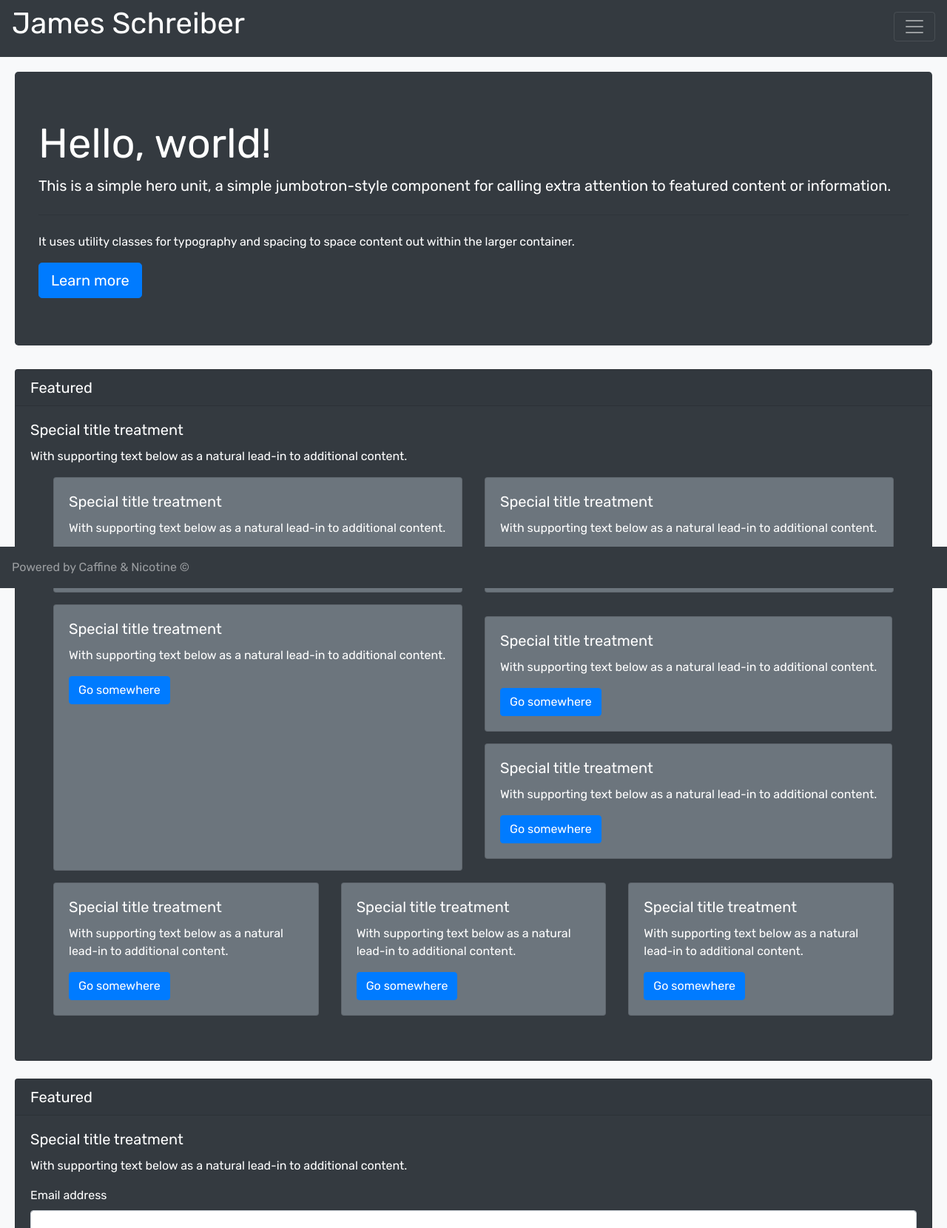
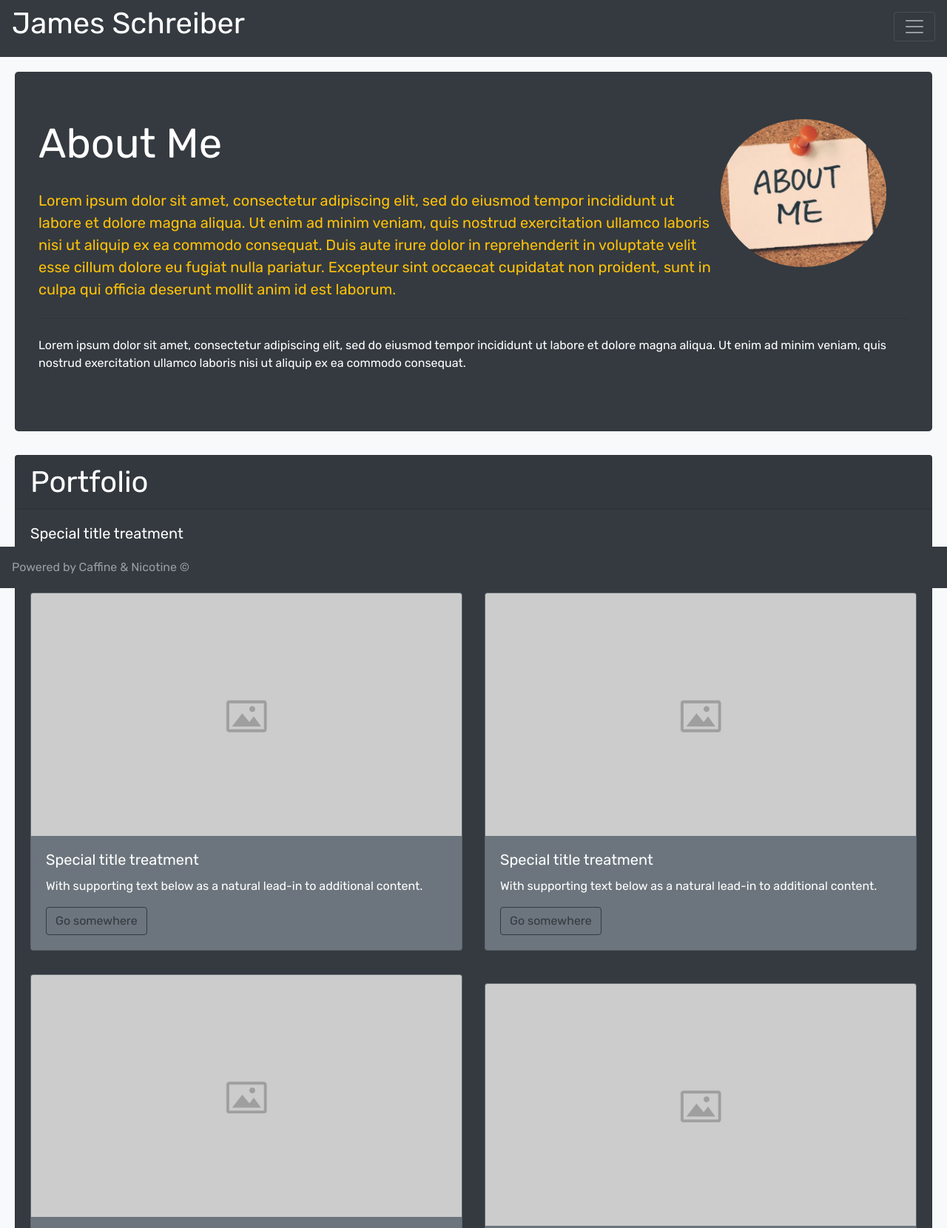
Before and after one commit to jschrbr/portfolio-bs, a plain HTML site: page index.html in a window 1280 px wide. Shown: the part 5-1665 px from the top of the page at 74% size. Drawn offline with nearby package versions, Linux system fonts and the light colour scheme.

Commit message:
Added some colour and image placeholders - fixed an issue with the responsiveness of the nested rows of cards

```diff
--- a/index.html
+++ b/index.html
@@ -68,48 +68,68 @@
         </div>
         <main>
             <div class="jumbotron bg-dark text-white">
-                <h1 class="display-4">Hello, world!</h1>
-                <p class="lead">This is a simple hero unit, a simple jumbotron-style component for calling extra
-                    attention
-                    to featured content or information.</p>
+                <div class="about-head">
+                    <h2 class="display-4">
+                        About Me
+                    </h2>
+                </div>
+                <div class="about-head right">
+                    <img
+                        src="assets/about-me.jpg"
+                        alt="Avatar"
+                        class="about-image"
+                    >
+                </div>
+                <p class="lead">Lorem ipsum dolor sit amet, consectetur adipiscing elit, sed do eiusmod tempor
+                    incididunt ut labore et dolore magna aliqua. Ut enim ad minim veniam, quis nostrud exercitation
+                    ullamco laboris nisi ut aliquip ex ea commodo consequat. Duis aute irure dolor in reprehenderit in
+                    voluptate velit esse cillum dolore eu fugiat nulla pariatur. Excepteur sint occaecat cupidatat non
+                    proident, sunt in culpa qui officia deserunt mollit anim id est laborum.</p>
                 <hr class="my-4">
-                <p>It uses utility classes for typography and spacing to space content out within the larger container.
+                <p class="follow">Lorem ipsum dolor sit amet, consectetur adipiscing elit, sed do eiusmod tempor
+                    incididunt ut labore et dolore magna aliqua. Ut enim ad minim veniam, quis nostrud exercitation
+                    ullamco laboris nisi ut aliquip ex ea commodo consequat.
                 </p>
-                <a
-                    class="btn btn-primary btn-lg"
-                    href="#"
-                    role="button"
-                >Learn more</a>
             </div>
 
             <div class="card bg-dark text-white">
-                <h5 class="card-header">Featured</h5>
+                <h1 class="card-header">Portfolio</h1>
                 <div class="card-body">
                     <h5 class="card-title">Special title treatment</h5>
                     <p class="card-text">With supporting text below as a natural lead-in to additional content.</p>
                     <div class="row">
                         <div class="col-sm-6">
-                            <div class="card bg-secondary text-white">
+                            <div class="card bg-secondary">
+                                <img
+                                    src="./assets/placeholder-image.jpg"
+                                    class="card-img-top"
+                                    alt="image"
+                                >
                                 <div class="card-body">
                                     <h5 class="card-title">Special title treatment</h5>
                                     <p class="card-text">With supporting text below as a natural lead-in to additional
                                         content.</p>
                                     <a
                                         href="#"
-                                        class="btn btn-primary"
+                                        class="btn btn-outline-dark"
                                     >Go somewhere</a>
                                 </div>
                             </div>
                         </div>
                         <div class="col-sm-6">
-                            <div class="card bg-secondary text-gray-dark">
+                            <div class="card bg-secondary">
+                                <img
+                                    src="./assets/placeholder-image.jpg"
+                                    class="card-img-top"
+                                    alt="image"
+                                >
                                 <div class="card-body">
                                     <h5 class="card-title">Special title treatment</h5>
                                     <p class="card-text">With supporting text below as a natural lead-in to additional
                                         content.</p>
                                     <a
                                         href="#"
-                                        class="btn btn-primary"
+                                        class="btn btn-outline-dark"
                                     >Go somewhere</a>
                                 </div>
                             </div>
@@ -117,21 +137,32 @@
                     </div>
                     <div class="row">
                         <div class="col-sm-6">
-                            <div class="card bg-secondary text-white">
+                            <div class="card bg-secondary">
+                                <img
+                                    src="./assets/placeholder-image.jpg"
+                                    class="card-img-top"
+                                    alt="image"
+                                >
                                 <div class="card-body">
+
                                     <h5 class="card-title">Special title treatment</h5>
                                     <p class="card-text">With supporting text below as a natural lead-in to additional
                                         content.</p>
                                     <a
                                         href="#"
-                                        class="btn btn-primary"
+                                        class="btn btn-outline-dark"
                                     >Go somewhere</a>
                                 </div>
                             </div>
                         </div>
                         <div class="col-sm-6">
                             <div class="row nest-row">
-                                <div class="card bg-secondary text-white">
+                                <div class="card bg-secondary">
+                                    <img
+                                        src="./assets/placeholder-image.jpg"
+                                        class="card-img-top"
+                                        alt="image"
+                                    >
                                     <div class="card-body">
                                         <h5 class="card-title">Special title treatment</h5>
                                         <p class="card-text">With supporting text below as a natural lead-in to
@@ -139,13 +170,18 @@
                                             content.</p>
                                         <a
                                             href="#"
-                                            class="btn btn-primary"
+                                            class="btn btn-outline-dark"
                                         >Go somewhere</a>
                                     </div>
                                 </div>
                             </div>
                             <div class="row nest-row">
-                                <div class="card bg-secondary text-white">
+                                <div class="card bg-secondary">
+                                    <img
+                                        src="./assets/placeholder-image.jpg"
+                                        class="card-img-top"
+                                        alt="image"
+                                    >
                                     <div class="card-body">
                                         <h5 class="card-title">Special title treatment</h5>
                                         <p class="card-text">With supporting text below as a natural lead-in to
@@ -153,7 +189,7 @@
                                             content.</p>
                                         <a
                                             href="#"
-                                            class="btn btn-primary"
+                                            class="btn btn-outline-dark"
                                         >Go somewhere</a>
                                     </div>
                                 </div>
@@ -162,7 +198,12 @@
                     </div>
                     <div class="row">
                         <div class="col-sm-4">
-                            <div class="card bg-secondary text-white">
+                            <div class="card bg-secondary">
+                                <img
+                                    src="./assets/placeholder-image.jpg"
+                                    class="card-img-top"
+                                    alt="image"
+                                >
                                 <div class="card-body">
                                     <h5 class="card-title">Special title treatment</h5>
                                     <p class="card-text">With supporting text below as a natural lead-in to
@@ -170,13 +211,18 @@
                                         content.</p>
                                     <a
                                         href="#"
-                                        class="btn btn-primary"
+                                        class="btn btn-outline-dark"
                                     >Go somewhere</a>
                                 </div>
                             </div>
                         </div>
                         <div class="col-sm-4">
-                            <div class="card bg-secondary text-white">
+                            <div class="card bg-secondary">
+                                <img
+                                    src="./assets/placeholder-image.jpg"
+                                    class="card-img-top"
+                                    alt="image"
+                                >
                                 <div class="card-body">
                                     <h5 class="card-title">Special title treatment</h5>
                                     <p class="card-text">With supporting text below as a natural lead-in to
@@ -184,13 +230,18 @@
                                         content.</p>
                                     <a
                                         href="#"
-                                        class="btn btn-primary"
+                                        class="btn btn-outline-dark"
                                     >Go somewhere</a>
                                 </div>
                             </div>
                         </div>
                         <div class="col-sm-4">
-                            <div class="card bg-secondary text-white">
+                            <div class="card bg-secondary">
+                                <img
+                                    src="./assets/placeholder-image.jpg"
+                                    class="card-img-top"
+                                    alt="image"
+                                >
                                 <div class="card-body">
                                     <h5 class="card-title">Special title treatment</h5>
                                     <p class="card-text">With supporting text below as a natural lead-in to
@@ -198,7 +249,7 @@
                                         content.</p>
                                     <a
                                         href="#"
-                                        class="btn btn-primary"
+                                        class="btn btn-outline-dark"
                                     >Go somewhere</a>
                                 </div>
                             </div>
@@ -208,8 +259,8 @@
                 </div>
             </div>
             <br />
-            <div class="card bg-dark text-white">
-                <h5 class="card-header">Featured</h5>
+            <div class="card bg-dark orng">
+                <h1 class="card-header text-white">Contact Me</h1>
                 <div class="card-body">
                     <h5 class="card-title">Special title treatment</h5>
                     <p class="card-text">With supporting text below as a natural lead-in to additional content.</p>
@@ -248,7 +299,7 @@
                         </div>
                         <button
                             type="submit"
-                            class="btn btn-primary"
+                            class="btn btn-secondary"
                         >Submit</button>
                     </form>
                 </div>
--- a/style.css
+++ b/style.css
@@ -70,11 +70,45 @@ main {
   height: 100%;
 }
 
-.row {
-  margin: 16px;
+.col-sm-6 {
+  margin-top: 16px;
+  margin-bottom: 16px;
+}
+.col-sm-4 {
+  margin-top: 16px;
+  margin-bottom: 16px;
 }
 
+/* .row {
+  margin: 16px;
+} */
+
 .nest-row {
+  display: inline-block;
+  width: 100%;
+  margin-top: 12px;
+  margin-bottom: 12px;
   margin-left: 0px;
   margin-right: 0px;
 }
+.lead {
+  color: var(--yellow);
+}
+.orng {
+  color: var(--orange);
+}
+
+.about-image {
+  border-radius: 50%;
+  height: 200px;
+  margin-right: 30px;
+}
+
+.about-head {
+  display: inline-block;
+  margin-bottom: 20px;
+}
+
+.right {
+  float: right;
+}
```
Also changed, not shown: assets/about-me.jpg (added), assets/placeholder-image.jpg (added), 1 other file.
